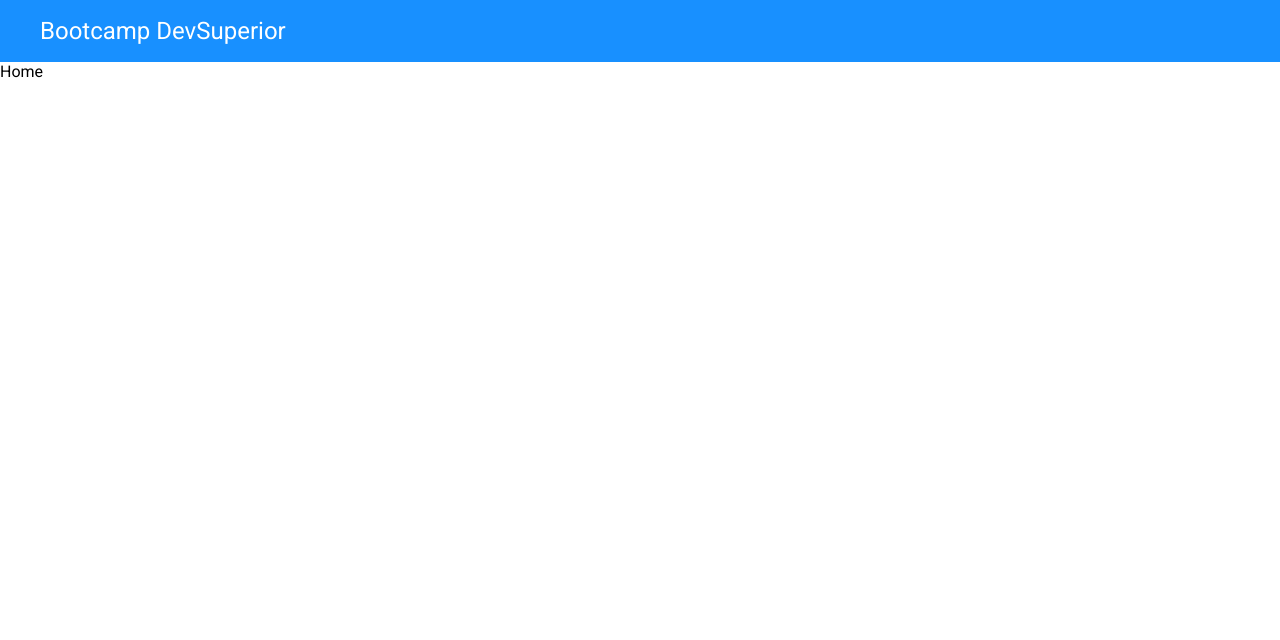
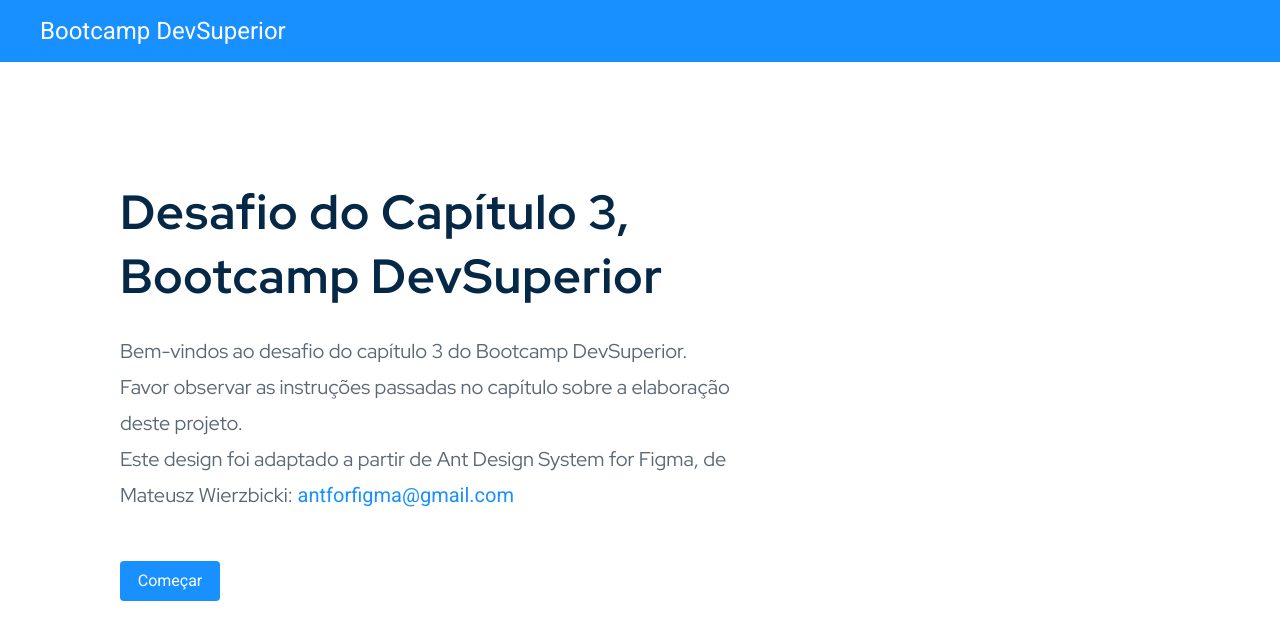
Before and after one commit to brandaogabriel/exercicios-bootcampds, a React (Create React App) app in the folder cp3/github-user-search/: page / in a window 1280 px wide. Shown: the top 640 px of the page. Built offline with nearby package versions, Linux system fonts and the light colour scheme.

Commit message:
feat: add Home Page

```diff
--- a/cp3/github-user-search/src/App.tsx
+++ b/cp3/github-user-search/src/App.tsx
@@ -5,11 +5,7 @@ import './app.css';
 import Routes from './Routes';
 
 const App = (): JSX.Element => {
-  return (
-    <>
-      <Routes />
-    </>
-  );
+  return <Routes />;
 };
 
 export default App;
--- a/cp3/github-user-search/src/Routes.tsx
+++ b/cp3/github-user-search/src/Routes.tsx
@@ -2,13 +2,14 @@ import React from 'react';
 import { BrowserRouter, Route, Switch } from 'react-router-dom';
 
 import Navbar from './core/components/Navbar';
+import Home from './pages/Home';
 
 const Routes = (): JSX.Element => (
   <BrowserRouter>
     <Navbar />
     <Switch>
       <Route path="/" exact>
-        Home
+        <Home />
       </Route>
     </Switch>
   </BrowserRouter>
--- /dev/null
+++ b/cp3/github-user-search/src/pages/Home/index.tsx
@@ -0,0 +1,26 @@
+import React from 'react';
+import ButtoIcon from '../../core/components/ButtoIcon';
+
+import './styles.css';
+
+const Home = (): JSX.Element => (
+  <div className="home-content">
+    <h1 className="home-content-title">
+      Desafio do Capítulo 3, <br />
+      Bootcamp DevSuperior
+    </h1>
+    <p className="home-content-description">
+      Bem-vindos ao desafio do capítulo 3 do Bootcamp DevSuperior. Favor
+      observar as instruções passadas no capítulo sobre a elaboração deste
+      projeto.
+      <br />
+      Este design foi adaptado a partir de Ant Design System for Figma, de
+      <br />
+      Mateusz Wierzbicki:
+      <span className="home-content-email"> antforfigma@gmail.com</span>
+    </p>
+    <ButtoIcon text={'Começar'} />
+  </div>
+);
+
+export default Home;
--- /dev/null
+++ b/cp3/github-user-search/src/pages/Home/styles.css
@@ -0,0 +1,28 @@
+@import url('https://fonts.googleapis.com/css2?family=Red+Hat+Display:wght@400;700&display=swap');
+
+.home-content {
+  margin-top: 118px;
+  margin-left: 120px;
+  width: 612px;
+}
+
+.home-content-title {
+  font-family: Red Hat Display;
+  font-size: 48px;
+  line-height: 64px;
+  letter-spacing: 0.02em;
+  color: #062847;
+}
+
+.home-content-description {
+  font-family: Red Hat Display;
+  color: #5A6774;
+  margin-top: 25px;
+  font-size: 20px;
+  line-height: 36px;
+  margin-bottom: 48px;
+}
+
+.home-content-email {
+  color: #1890FF;
+}
```
